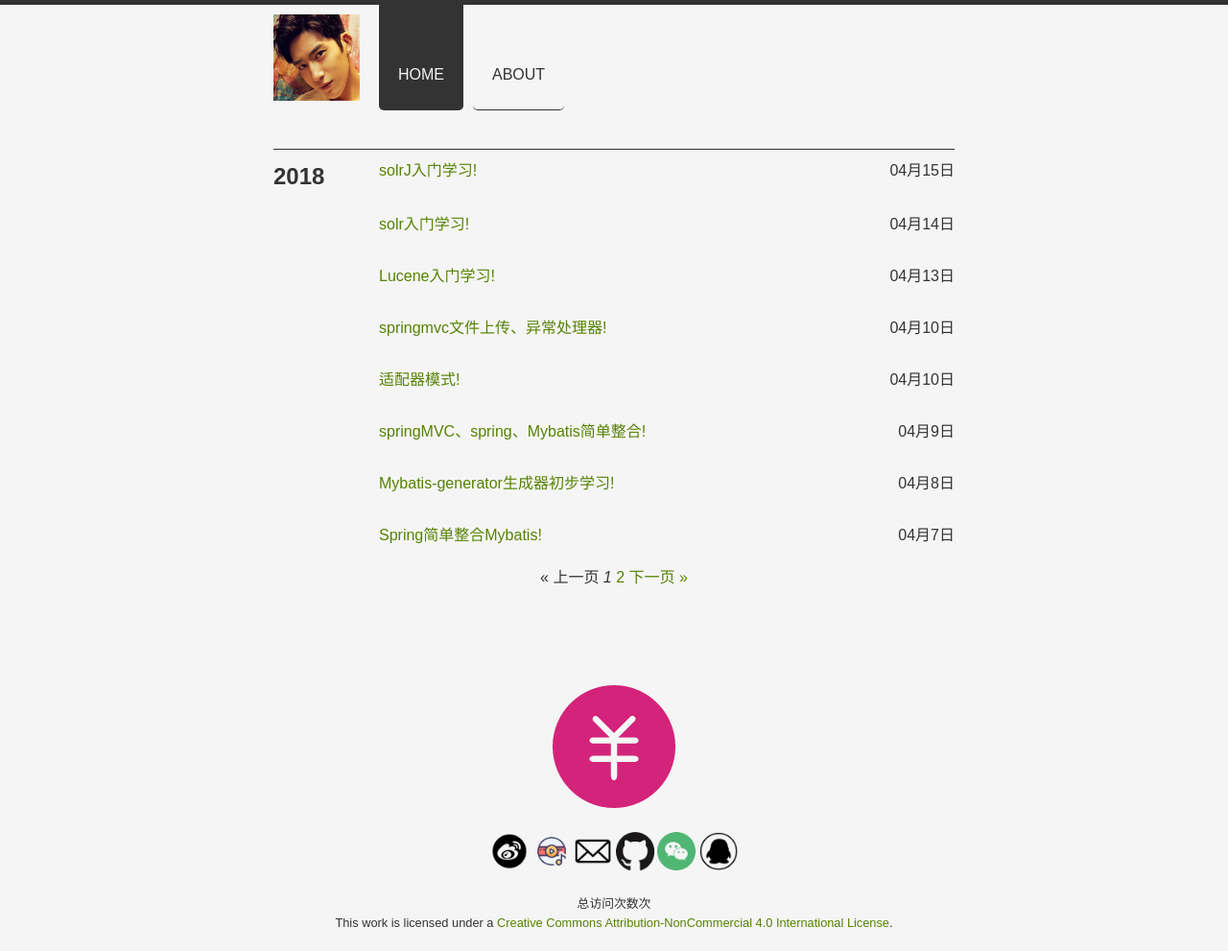
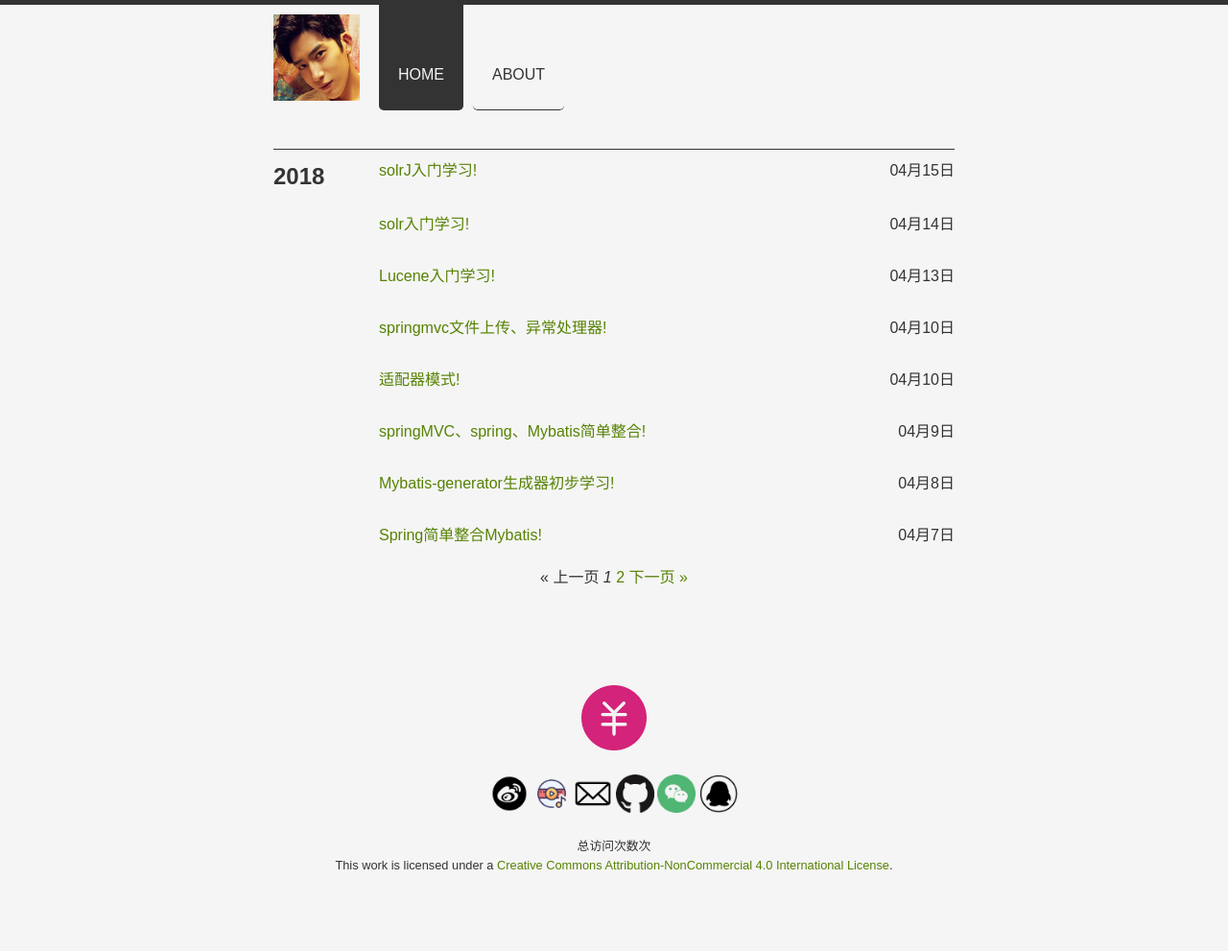
Before and after one commit to ruanwenjun/ruanwenjun.github.io, a Jekyll site: the page built from index.html, in a window 1280 px wide. Shown: the whole page at 96% size. Built offline with Jekyll 4.4.1, drawn with Linux system fonts in a browser that asks for light colours; nearby versions of some CDN libraries; the list of posts is cut into pages by our own code; comment, search, counter and statistics services are not loaded; after the commit the page ends 931 px from its top, so only the background shows below that.

Commit message:
更改打赏页面

```diff
--- a/_layouts/default.html
+++ b/_layouts/default.html
@@ -37,7 +37,7 @@
       <footer>
       	 <div>
       	 	<a id="paycode" >
-            	<img src="/images/pay.png" style="cursor: pointer;" />
+            	<img src="/images/pay.png" style="cursor: pointer;height: 68px;" />
         	</a>
       	 </div>
         <a href="https://weibo.com/u/2885734002">
@@ -99,11 +99,11 @@
 
        $('#paycode').on('click', function(){
 	    	layer.open({
-	    		title:"感谢您的打赏",
+	    		title:"感谢您的打赏!!",
 	     	 	type: 1,
 	      		area: ['600px', '334px'],
 	      		shadeClose: true, //点击遮罩关闭
-	      		content: '\<\div style="padding:20px;"><img style="width: 250px; " src="/images/alipay.jpg" />\<\/div>\<\div style="padding:20px;"><img style="width: 250px; " src="/images/weixinpay.png" />\<\/div>'
+	      		content: '\<\div style="padding:20px;"><img style="width: 250px; " src="/images/alipay.jpg" /><img style="width: 250px; " src="/images/weixinpay.png" />\<\div>之所以加入打赏功能仅是希望能得到认可！！'
 	    	});
   		});
 
```
Also changed, not shown: images/alipay.jpg, images/weixinpay.png.
